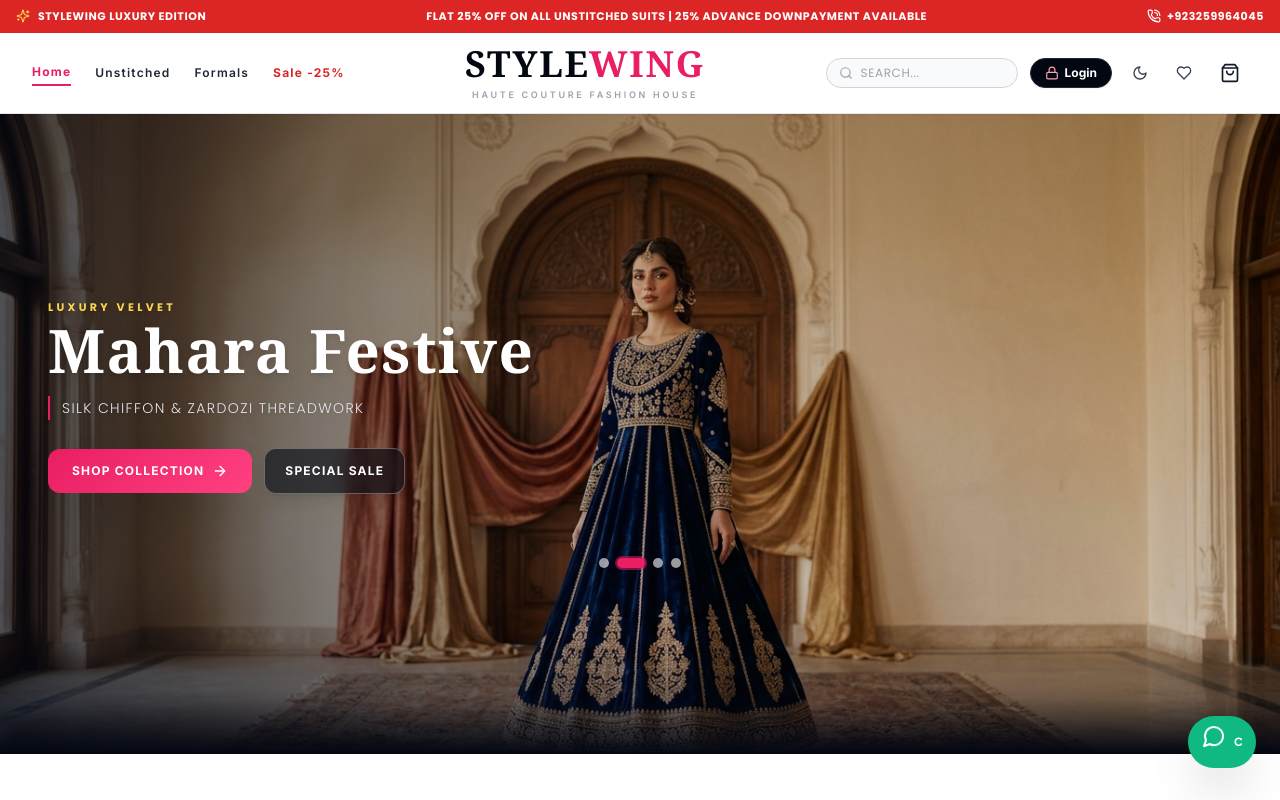
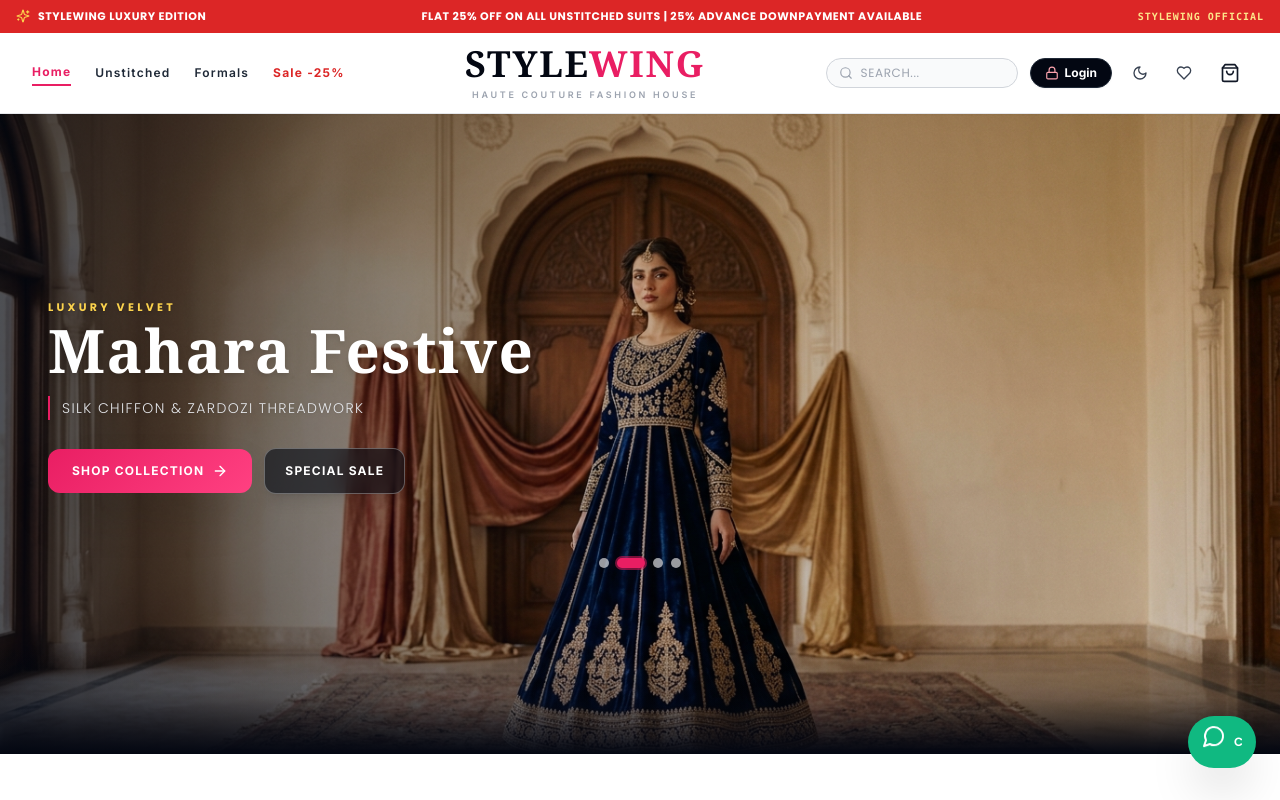
Before and after one commit to Janjua004/Duatrends, a React (Vite) app: page / in a window 1280 px wide. Shown: the top 800 px of the page. Built offline with nearby package versions, Linux system fonts and the light colour scheme; a web font is replaced by a local one.

Commit message:
fix: remove phone number display from header ticker

```diff
--- a/src/components/layout/Navbar.tsx
+++ b/src/components/layout/Navbar.tsx
@@ -64,15 +64,7 @@ export const Navbar: React.FC = () => {
         </p>
 
         <div className="hidden md:flex items-center gap-3">
-          <a
-            href={`https://wa.me/${whatsappNumber.replace(/[^0-9]/g, '')}`}
-            target="_blank"
-            rel="noopener noreferrer"
-            className="flex items-center gap-1.5 hover:underline"
-          >
-            <PhoneCall className="w-3.5 h-3.5" />
-            <span>{whatsappNumber}</span>
-          </a>
+          <span className="font-mono text-[10px] text-amber-200 uppercase tracking-widest">STYLEWING OFFICIAL</span>
         </div>
       </div>
 
```
